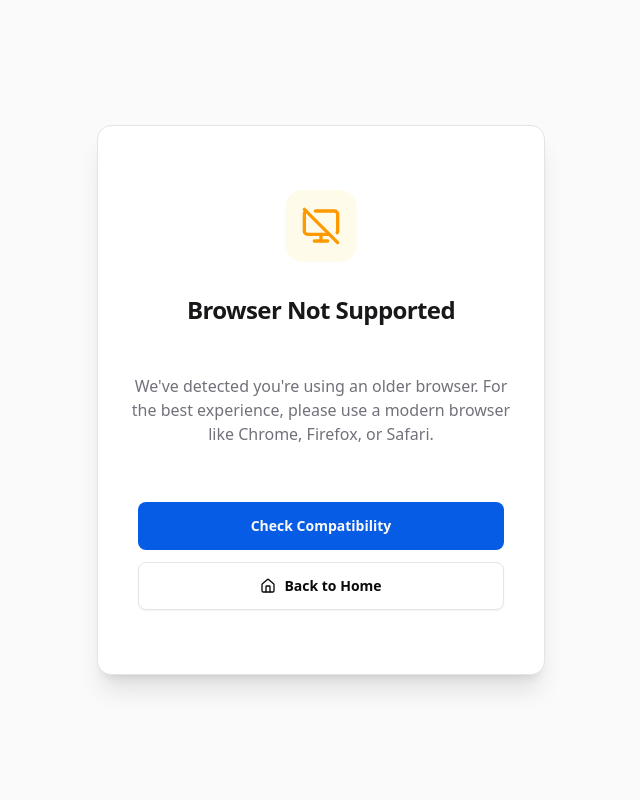
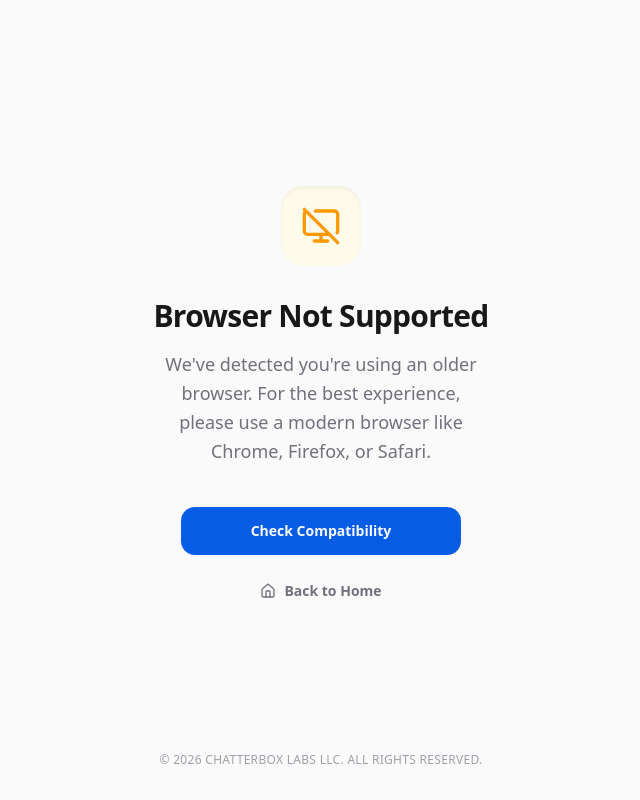
Before and after one commit to Chatterbox-Labs-LLC/chatterbox-web, a Next.js app: page /unsupported in a window 1280 px wide. Shown: the whole page, without its empty margins (319-959 px from the left). Built offline with nearby package versions, Linux system fonts and the light colour scheme.

Commit message:
style: remove box from error pages, add copyright footer, and simplify design

```diff
--- a/src/app/error.tsx
+++ b/src/app/error.tsx
@@ -15,9 +15,5 @@
     console.error("Global error caught:", error);
   }, [error]);
 
-  return (
-    <div className="min-h-screen flex items-center justify-center bg-zinc-50 dark:bg-zinc-950">
-      <GlobalErrorState error={error} reset={reset} />
-    </div>
-  );
+  return <GlobalErrorState error={error} reset={reset} />;
 }
--- a/src/app/global-error.tsx
+++ b/src/app/global-error.tsx
@@ -12,9 +12,7 @@
   return (
     <html>
       <body>
-        <div className="min-h-screen flex items-center justify-center bg-zinc-50 dark:bg-zinc-950">
-          <GlobalErrorState error={error} reset={reset} />
-        </div>
+        <GlobalErrorState error={error} reset={reset} />
       </body>
     </html>
   );
--- a/src/app/not-found.tsx
+++ b/src/app/not-found.tsx
@@ -3,7 +3,6 @@
 
 export default function NotFound() {
   return (
-    <div className="min-h-screen flex items-center justify-center bg-zinc-50 dark:bg-zinc-950">
     <ErrorState
       title="404 - Page Not Found"
       description="The page you're looking for doesn't exist or has been moved to a new location."
@@ -11,6 +10,5 @@
       actionLabel="Go to Dashboard"
       actionHref="/dashboard"
     />
-    </div>
   );
 }
--- a/src/app/spaces/[slug]/page.tsx
+++ b/src/app/spaces/[slug]/page.tsx
@@ -256,11 +256,7 @@
   }
 
   if (!currentSpace) {
-    return (
-      <div className="flex h-screen items-center justify-center bg-zinc-50 dark:bg-zinc-950">
-        <WorkspaceNotFound slug={slug} />
-      </div>
-    );
+    return <WorkspaceNotFound slug={slug} />;
   }
 
   const fullName = user?.user_metadata?.full_name || 'Guest';
--- a/src/app/unsupported/page.tsx
+++ b/src/app/unsupported/page.tsx
@@ -8,15 +8,7 @@
   const searchParams = useSearchParams();
   const type = searchParams.get("type");
 
-  return (
-    <div className="min-h-screen flex items-center justify-center bg-zinc-50 dark:bg-zinc-950">
-      {type === "device" ? (
-        <DeviceNotSupported />
-      ) : (
-        <BrowserNotSupported />
-      )}
-    </div>
-  );
+  return type === "device" ? <DeviceNotSupported /> : <BrowserNotSupported />;
 }
 
 export default function UnsupportedPage() {
--- a/src/components/error-states.tsx
+++ b/src/components/error-states.tsx
@@ -43,52 +43,58 @@
     error: "text-red-500 bg-red-50 dark:bg-red-900/20"
   };
 
+  const currentYear = new Date().getFullYear();
+
   return (
-    <div className="flex flex-col items-center justify-center min-h-[60vh] px-4 py-12">
+    <div className="flex flex-col items-center justify-center min-h-screen px-4 py-12 relative bg-zinc-50 dark:bg-zinc-950">
       <motion.div
-        initial={{ opacity: 0, scale: 0.95 }}
-        animate={{ opacity: 1, scale: 1 }}
-        transition={{ duration: 0.3 }}
-        className="w-full max-w-md"
+        initial={{ opacity: 0, y: 10 }}
+        animate={{ opacity: 1, y: 0 }}
+        transition={{ duration: 0.4 }}
+        className="w-full max-w-md text-center"
       >
-        <Card className="text-center border-zinc-200 dark:border-zinc-800 shadow-xl overflow-hidden">
-          <CardHeader className="pt-10 pb-6">
-            <div className="flex justify-center mb-6">
-              <div className={`p-4 rounded-2xl ${iconColors[variant]}`}>
-                {icon || <AlertCircle className="h-10 w-10" />}
+        <div className="flex justify-center mb-8">
+          <div className={`p-5 rounded-3xl ${iconColors[variant]} shadow-inner`}>
+            {icon || <AlertCircle className="h-12 w-12" />}
           </div>
         </div>
-            <CardTitle className="text-2xl font-bold tracking-tight text-zinc-900 dark:text-zinc-100">
+
+        <h1 className="text-3xl font-bold tracking-tight text-zinc-900 dark:text-zinc-100 mb-4">
           {title}
-            </CardTitle>
-          </CardHeader>
-          <CardContent className="pb-8">
-            <p className="text-zinc-500 dark:text-zinc-400">
+        </h1>
+
+        <p className="text-zinc-500 dark:text-zinc-400 text-lg mb-10 max-w-[320px] mx-auto leading-relaxed">
           {description}
         </p>
-          </CardContent>
-          <CardFooter className="flex flex-col gap-3 pb-10 px-10">
+
+        <div className="flex flex-col gap-3 max-w-[280px] mx-auto">
           {actionHref ? (
-              <Button className="w-full h-12 font-semibold" asChild>
+            <Button className="w-full h-12 font-semibold rounded-xl" asChild>
               <Link href={actionHref}>{actionLabel || "Try Again"}</Link>
             </Button>
           ) : onAction ? (
-              <Button className="w-full h-12 font-semibold" onClick={onAction}>
+            <Button className="w-full h-12 font-semibold rounded-xl" onClick={onAction}>
               {actionLabel || "Try Again"}
             </Button>
           ) : null}
 
           {showHomeButton && (
-              <Button variant="outline" className="w-full h-12 font-semibold gap-2" asChild>
+            <Button variant="ghost" className="w-full h-12 font-semibold gap-2 text-zinc-500 hover:text-zinc-900 dark:hover:text-zinc-100" asChild>
               <Link href="/">
                 <Home className="h-4 w-4" />
                 Back to Home
               </Link>
             </Button>
           )}
-          </CardFooter>
-        </Card>
+        </div>
       </motion.div>
+
+      {/* Simplified Copyright Footer */}
+      <footer className="absolute bottom-8 left-0 right-0 text-center">
+        <p className="text-xs text-zinc-400 dark:text-zinc-600 font-medium tracking-wide uppercase">
+          &copy; {currentYear} Chatterbox Labs LLC. All rights reserved.
+        </p>
+      </footer>
     </div>
   );
 }
```
Lines whose indentation alone changed are shown as unchanged.
